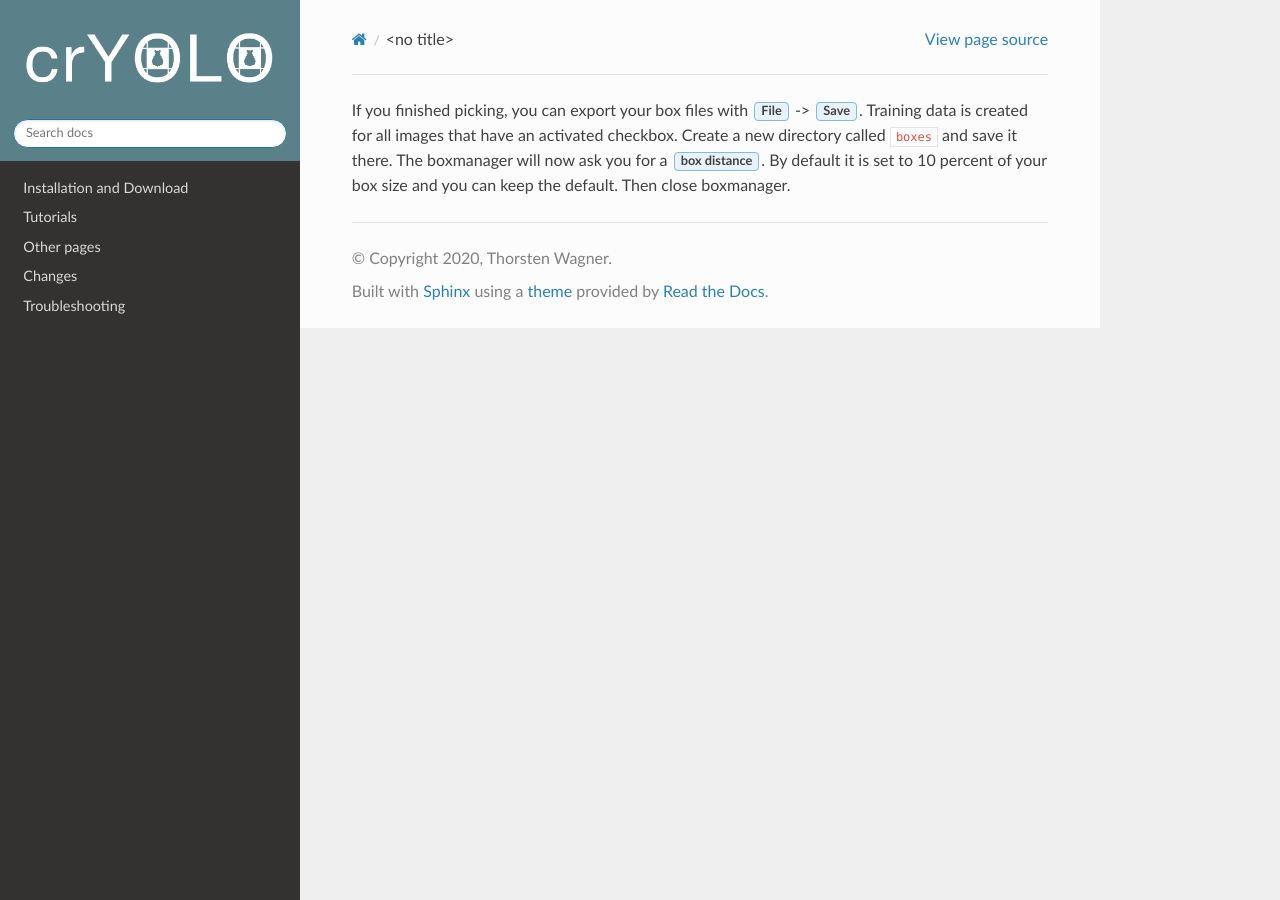
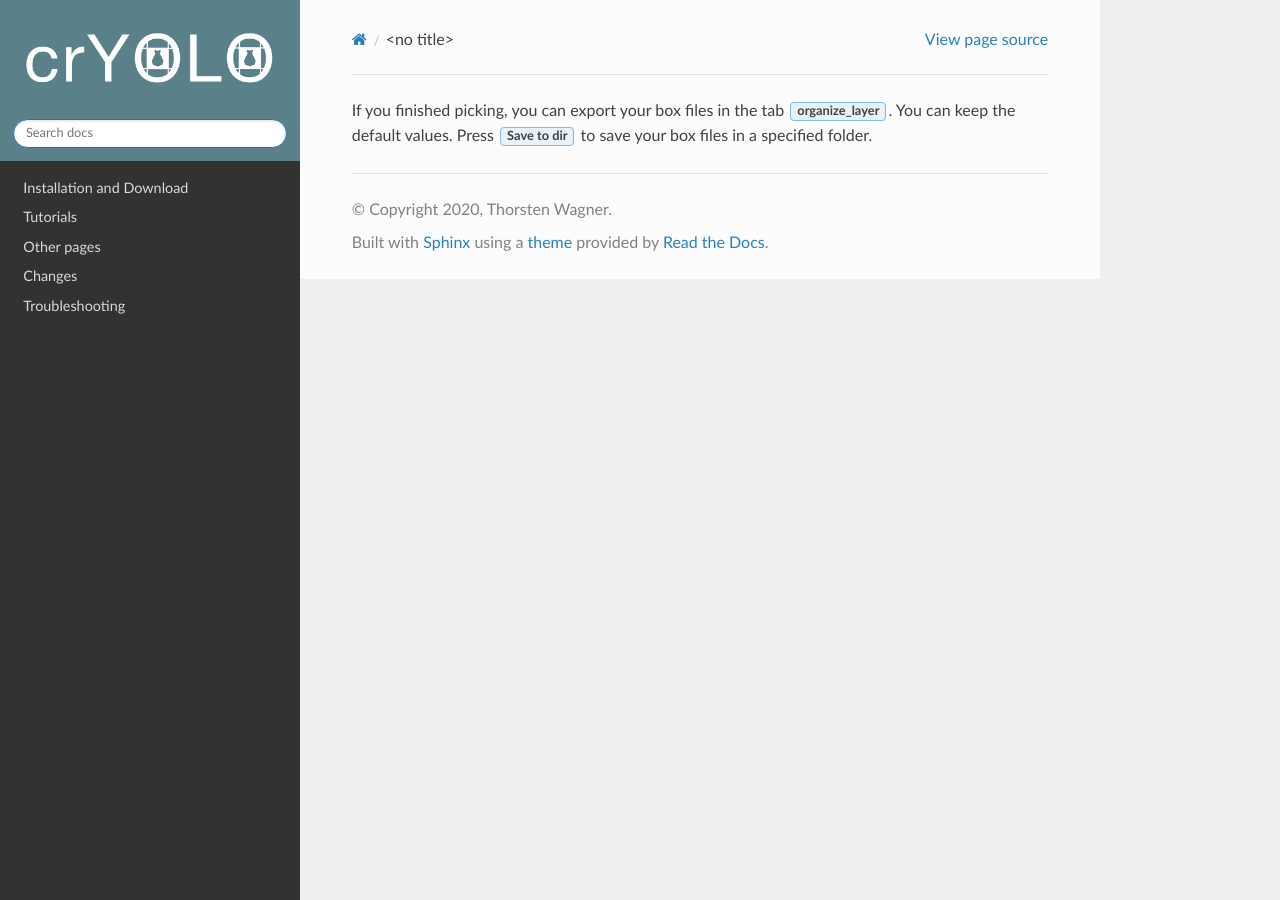
Before and after one commit to MPI-Dortmund/cryolo, a Sphinx documentation site: the page built from source/tutorials/text_modules/data_prep_filament_save.rst, in a window 1280 px wide. Built offline with Sphinx 7.4.7 and the Read the Docs theme 2.0.0, drawn with Linux system fonts in a browser that asks for light colours.

Commit message:
filament tutorial

```diff
--- a/source/tutorials/text_modules/data_prep_filament_save.rst
+++ b/source/tutorials/text_modules/data_prep_filament_save.rst
@@ -1 +1 @@
-If you finished picking, you can export your box files with :guilabel:`File` -> :guilabel:`Save`. Training data is created for all images that have an activated checkbox. Create a new directory called :file:`boxes` and save it there. The boxmanager will now ask you for a :guilabel:`box distance`. By default it is set to 10 percent of your box size and you can keep the default. Then close boxmanager.
+If you finished picking, you can export your box files in the tab :guilabel:`organize_layer`. You can keep the default values.  Press :guilabel:`Save to dir` to save your box files in a specified folder.
--- a/source/tutorials/text_modules/data_prep_filter_pick_filament.rst
+++ b/source/tutorials/text_modules/data_prep_filter_pick_filament.rst
@@ -12,7 +12,7 @@ The filaments are placed as follows:
 * Place a filament: Switch to layer control to |pth|. Click with :kbd:`LMB` at the start of the filament. You can click along the filament. Double click to end the picking of filament.
 * Remove filament: Switch to layer control to |arrow| (shortcut key :kbd:`5`). Click on your filament and press :kbd:`DEL`.
 
-You can change the box width in the main window, by changing the number in the text field :guilabel:`boxsize`. Press :guilabel:`Set` to apply it to all picked filaments. For training crYOLO, you should the use a box width ~2x bigger than
+You can change the box width in the main window, by changing the number in the text field :guilabel:`boxsize`. Press :guilabel:`Enter` to apply it to all picked filaments. For training crYOLO, you should the use a box width ~2x bigger than
 your filament width.
 
 If you have images that do not contain filaments but only contamination / ice you can add them to your training set by activate the checkbox in front of the image.
```
